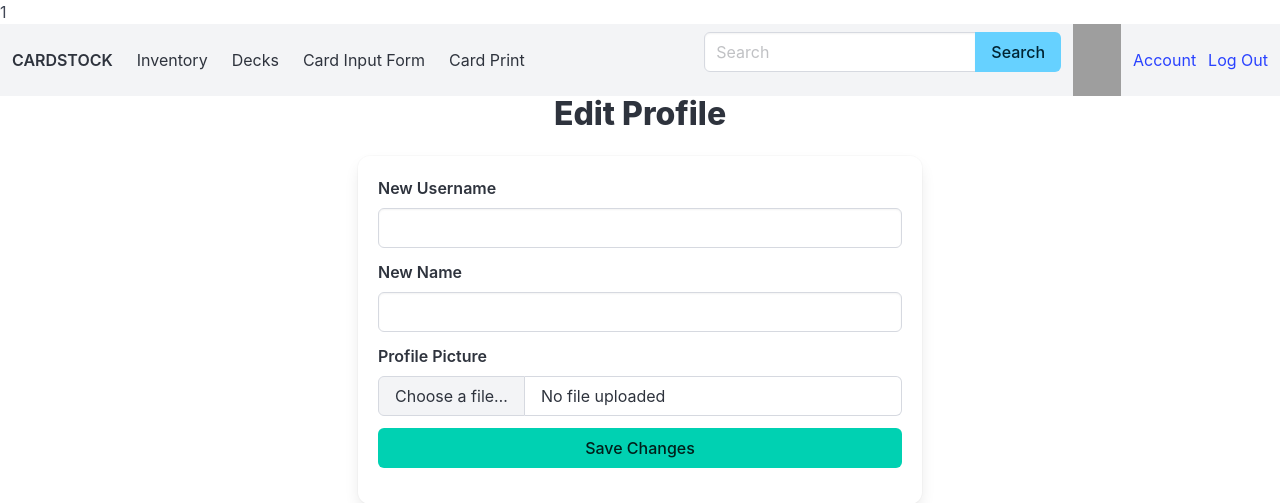
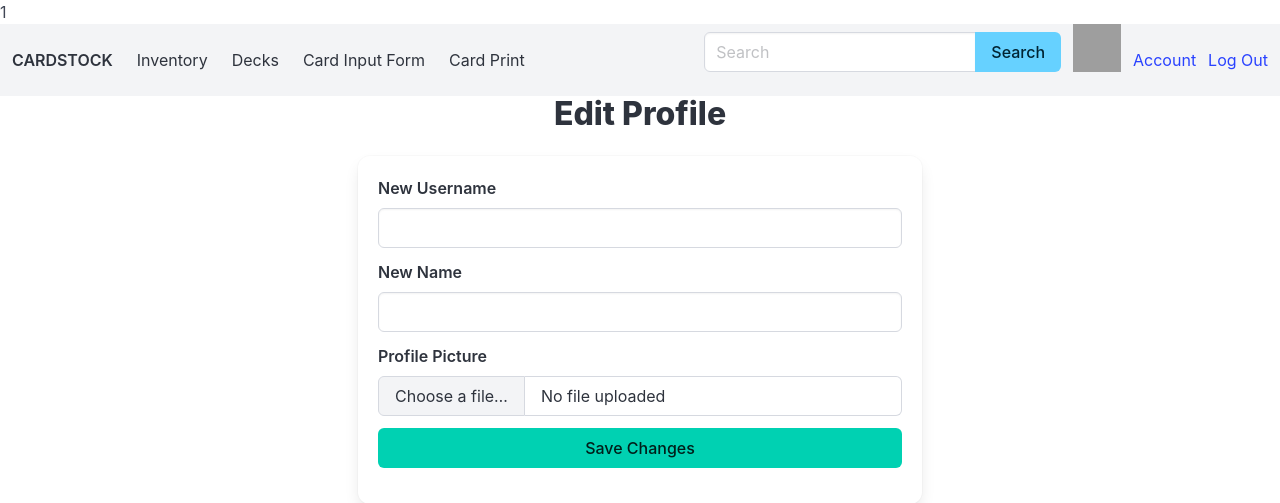
Before and after one commit to CMPSC3943FA24/team-2, a PHP site: page /app/edit_profile.php in a window 1280 px wide. Shown: the top 503 px of the page. Run offline with PHP 8.4, Linux system fonts and the light colour scheme; the visitor is signed in with stand-in values (Sample User, id 1); data that the repository does not hold is empty; grey boxes are pictures that could not be loaded.

Commit message:
Update navbar.php

```diff
--- a/templates/navbar.php
+++ b/templates/navbar.php
@@ -58,7 +58,7 @@ echo($_SESSION['profile_picture']);
         </form>
 
 		<div>
-        <a href="/app/account_page.php" style="width: 48px; height: 100%; display: flex; align-items: center; justify-content: center;">
+        <a href="/app/account_page.php" style="width: 48px; height: 48px; display: flex; align-items: center; justify-content: center;">
             <img src="<?php echo htmlspecialchars($_SESSION['profile_picture']); ?>" alt="Profile Picture" style="width: 100%; height: 100%; object-fit: cover; object-position: center;">
         </a>
         </div>
```
